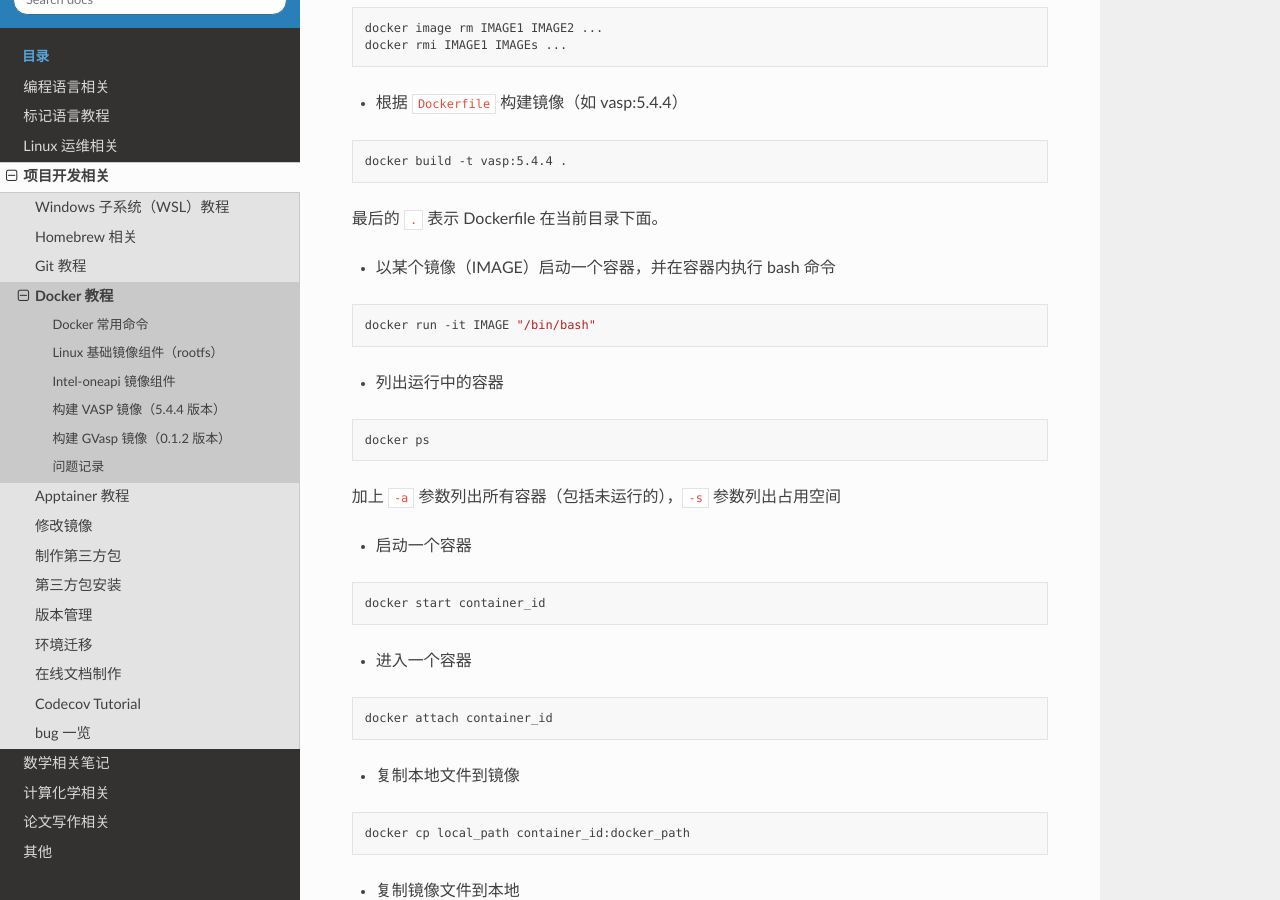
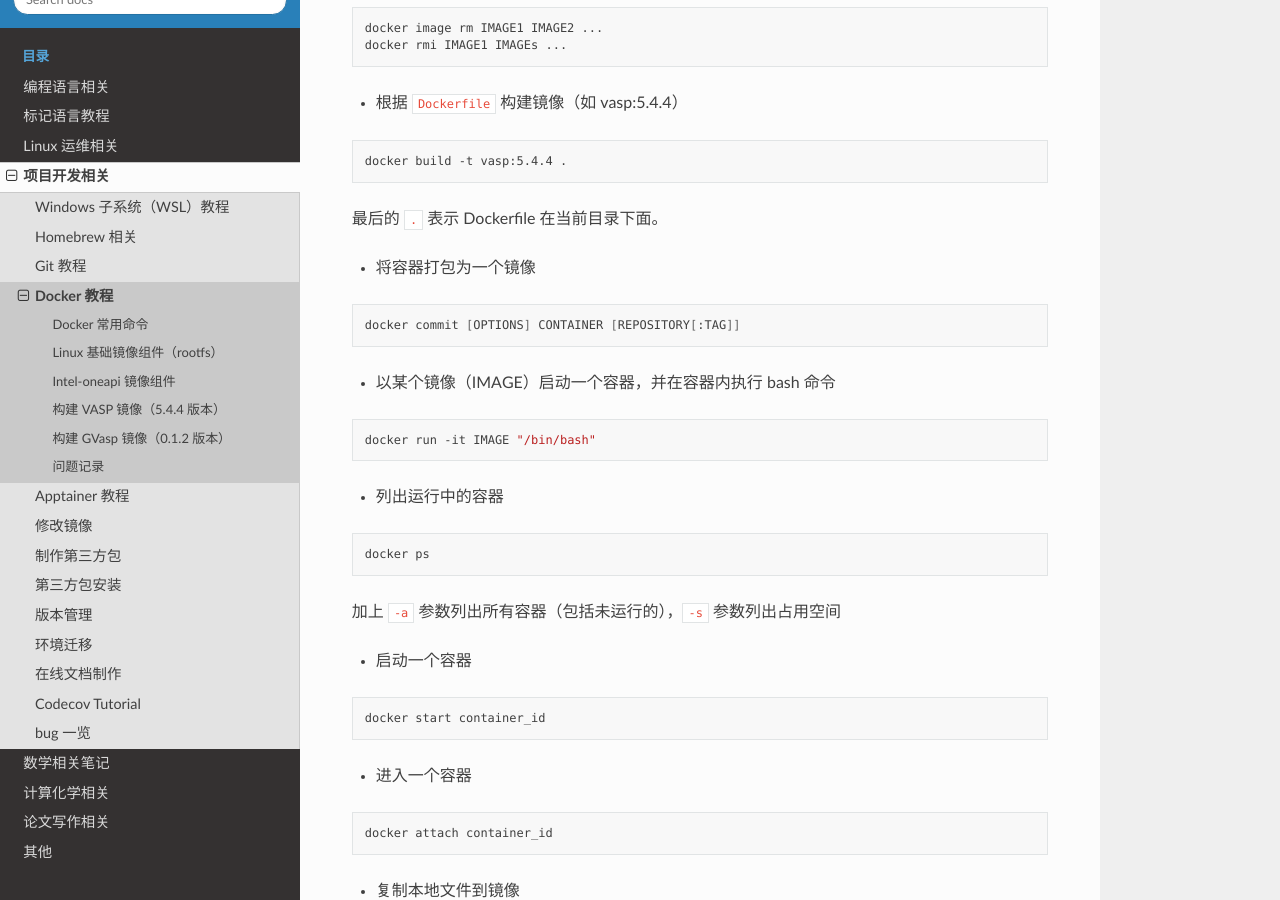
Before and after one commit to Rasic2/CodeNote, a Sphinx documentation site: the page built from docs/source/development/docker.md, in a window 1280 px wide and 900 px high, scrolled down 593 px. Built offline with Sphinx 7.4.7 and the Read the Docs theme 2.0.0, drawn with Linux system fonts in a browser that asks for light colours.

Commit message:
update docker.md

````diff
--- a/docs/source/development/docker.md
+++ b/docs/source/development/docker.md
@@ -30,6 +30,12 @@ docker build -t vasp:5.4.4 .
 ```
 
 最后的 `.` 表示 Dockerfile 在当前目录下面。
+
+- 将容器打包为一个镜像
+
+```bash
+docker commit [OPTIONS] CONTAINER [REPOSITORY[:TAG]]
+```
 
 - 以某个镜像（IMAGE）启动一个容器，并在容器内执行 bash 命令
 
````
